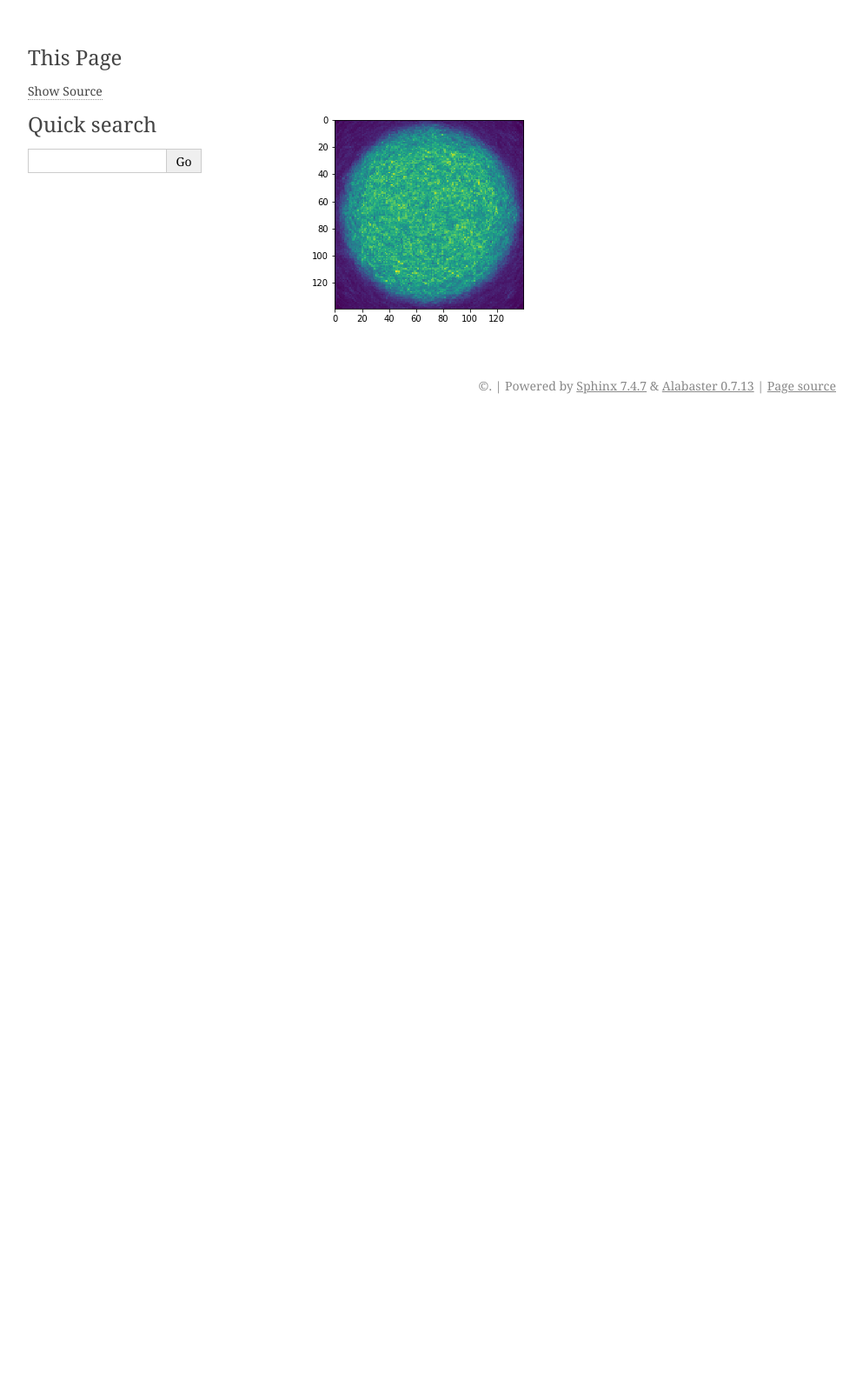
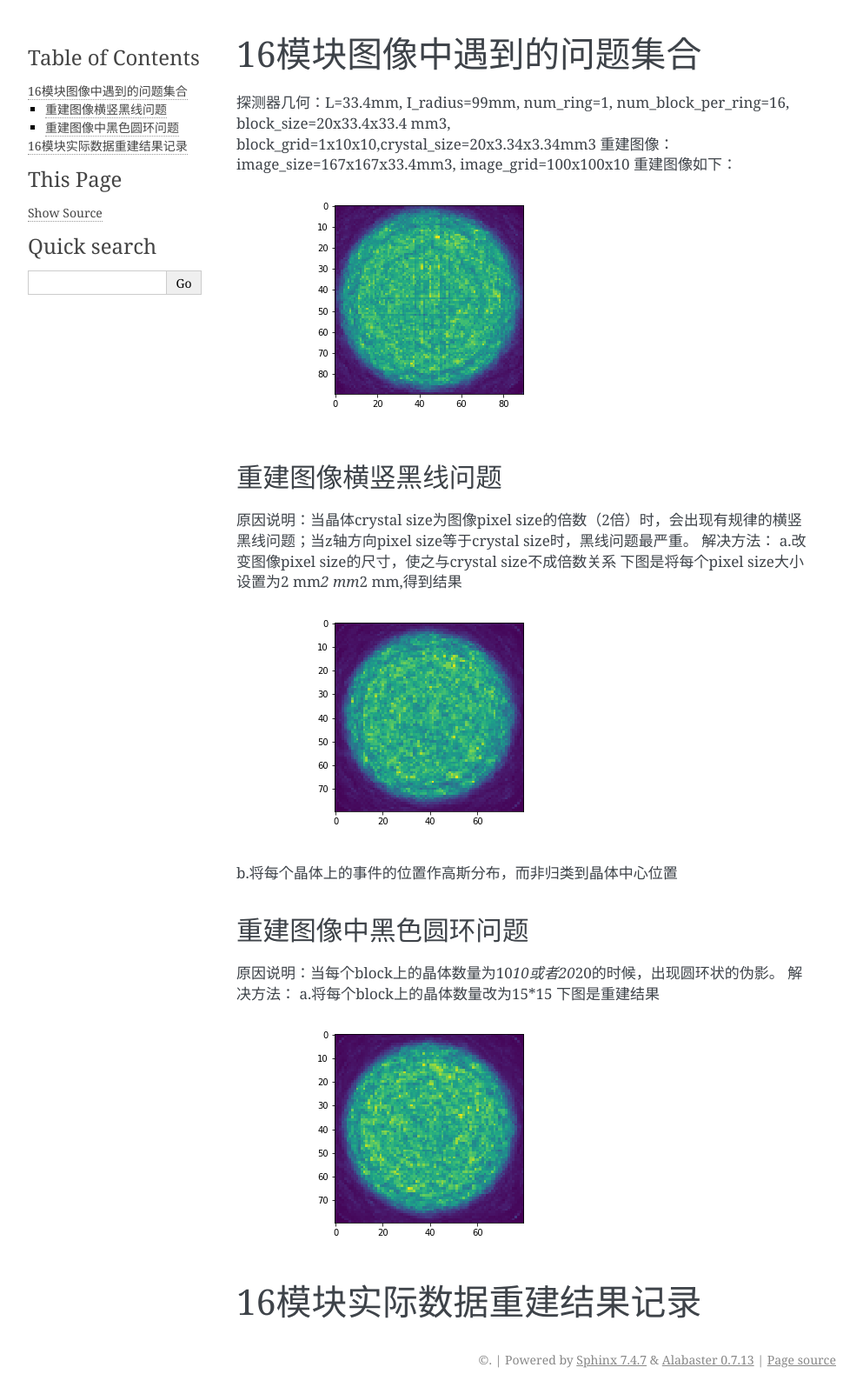
Before and after one commit to bill52547/PitechDocs, a Sphinx documentation site: the page built from docs/report/16module.md, in a window 1280 px wide. Shown: the whole page at 87% size, without its empty margins (148-1141 px from the left). Built offline with Sphinx 7.4.7, drawn with Linux system fonts in a browser that asks for light colours; before the commit the page ends 900 px from its top, so only the background shows below that.

Commit message:
problems in simulation data

```diff
--- a/docs/report/16module.md
+++ b/docs/report/16module.md
@@ -1,2 +1,28 @@
-#
-![avatar](../picture/16_cylinder.png)
+# 16模块图像中遇到的问题集合
+探测器几何：L=33.4mm, I_radius=99mm, num_ring=1, num_block_per_ring=16, block_size=20x33.4x33.4 mm3, block_grid=1x10x10,crystal_size=20x3.34x3.34mm3
+重建图像：image_size=167x167x33.4mm3, image_grid=100x100x10
+重建图像如下：
+![avatar](../picture/16module_with_problems.png)
+
+## 重建图像横竖黑线问题
+原因说明：当晶体crystal size为图像pixel size的倍数（2倍）时，会出现有规律的横竖黑线问题；当z轴方向pixel size等于crystal size时，黑线问题最严重。
+解决方法：
+a.改变图像pixel size的尺寸，使之与crystal size不成倍数关系
+下图是将每个pixel size大小设置为2 mm*2 mm*2 mm,得到结果
+![avatar](../picture/16module_without_line.png)
+
+b.将每个晶体上的事件的位置作高斯分布，而非归类到晶体中心位置
+
+
+
+## 重建图像中黑色圆环问题
+原因说明：当每个block上的晶体数量为10*10或者20*20的时候，出现圆环状的伪影。
+解决方法：
+a.将每个block上的晶体数量改为15*15
+下图是重建结果
+![avatar](../picture/16module.png)
+
+
+
+
+# 16模块实际数据重建结果记录
```
Also changed, not shown: docs/picture/16module.png (added), docs/picture/16module_with_problems.png (added), docs/picture/16module_without_line.png (added).
